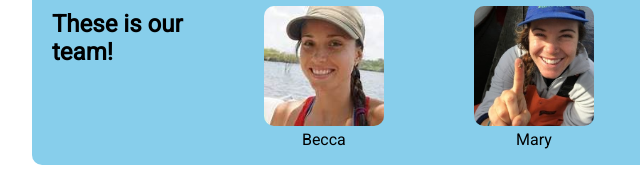
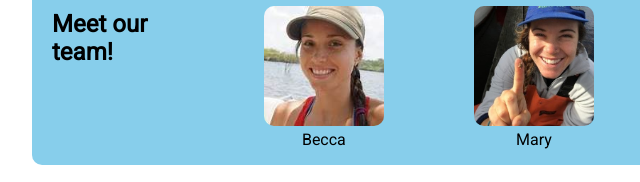
Before and after one commit to Any-Marlene-Munoz/wdd130, a plain HTML site: page wwr/contact.html in a window 1280 px wide. Shown: the part 759-941 px from the top of the page, 108-748 px from the left. Drawn offline with Linux system fonts and the light colour scheme.

Commit message:
add changes

```diff
--- a/wwr/contact.html
+++ b/wwr/contact.html
@@ -35,7 +35,7 @@
                     <iframe src="https://www.google.com/maps/embed?pb=!1m14!1m12!1m3!1d13350.620285902707!2d-87.5298816!3d33.2231379!2m3!1f0!2f0!3f0!3m2!1i1024!2i768!4f13.1!5e0!3m2!1sen!2sus!4v1729205041845!5m2!1sen!2sus" width="400" height="300" style="border:0;" allowfullscreen="" loading="lazy" referrerpolicy="no-referrer-when-downgrade"></iframe>
                 </div>
                 <section class="employees">
-                    <h2>These is our team!</h2>
+                    <h2>Meet our team!</h2>
                     <figure>
                       <img src="images/happyemployee1.jpeg" alt="happy employee">
                       <figcaption> Becca </figcaption>
```
